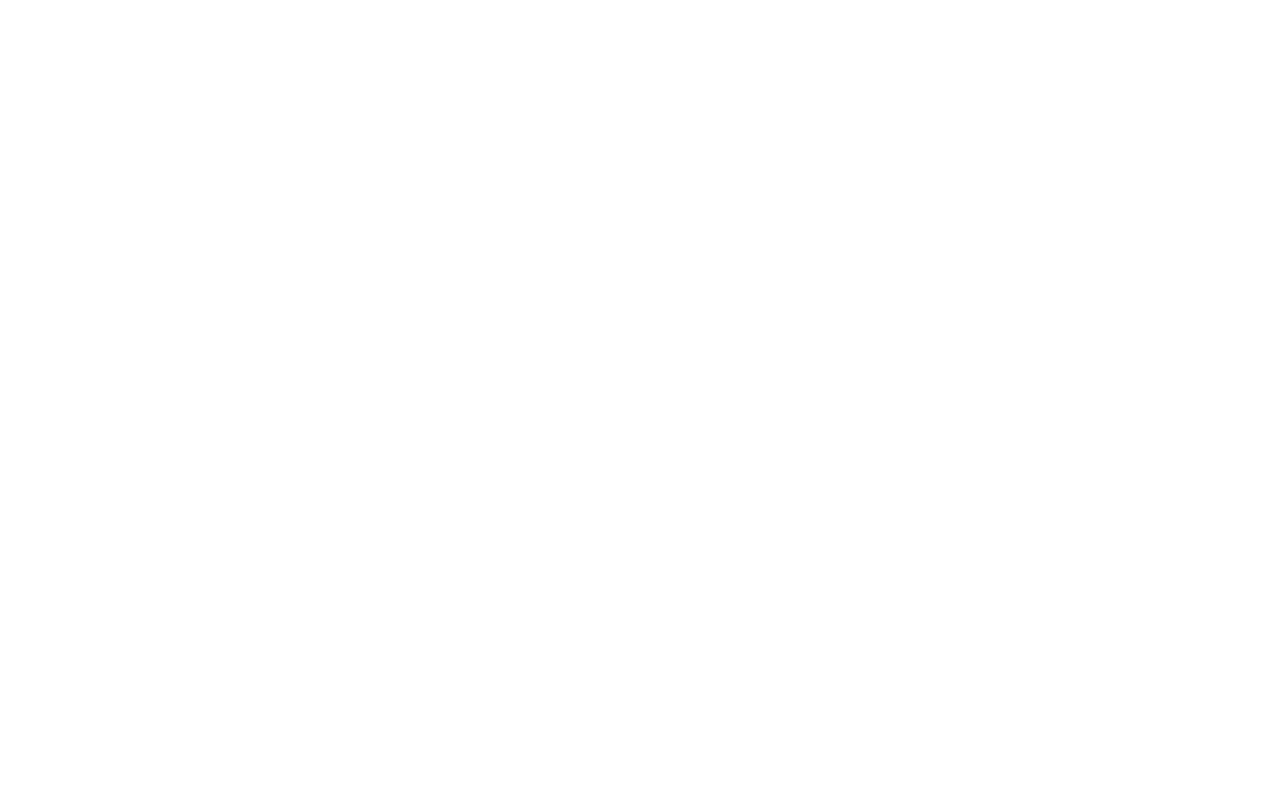
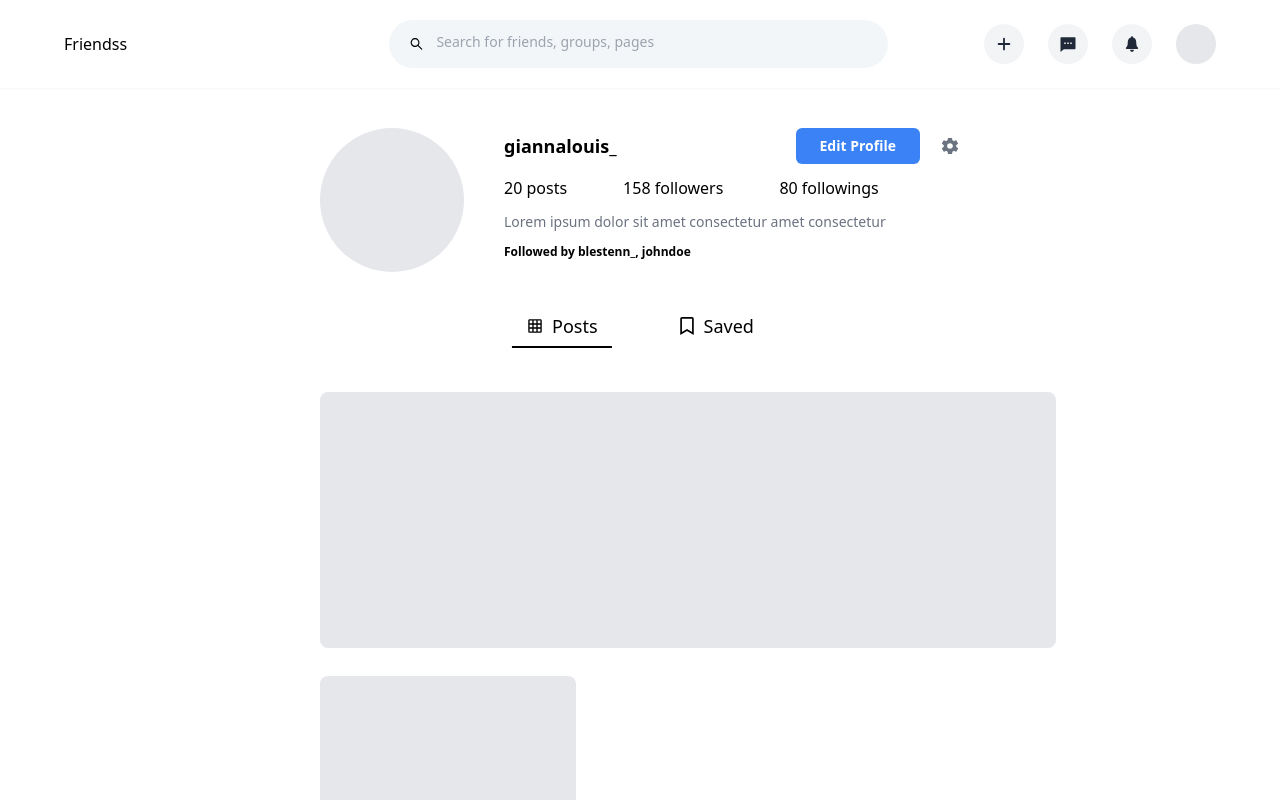
Before and after one commit to blesten/social-media, a React (Create React App) app in the folder client/: page /feeds in a window 1280 px wide. Before the commit this address had no page. Shown: the top 800 px of the page. Built offline with nearby package versions, Linux system fonts and the light colour scheme.

Commit message:
Create feeds page

```diff
--- a/client/src/App.tsx
+++ b/client/src/App.tsx
@@ -2,6 +2,7 @@ import { BrowserRouter as Router, Routes, Route } from 'react-router-dom'
 import Home from './pages/Home'
 import Login from './pages/Login'
 import Register from './pages/Register'
+import Feeds from './pages/Feeds'
 
 const App = () => {
   return (
@@ -11,6 +12,7 @@ const App = () => {
           <Route path='/' element={<Home />} />
           <Route path='/login' element={<Login />} />
           <Route path='/register' element={<Register />} />
+          <Route path='/feeds' element={<Feeds />} />
         </Routes>
       </Router>
     </>
--- /dev/null
+++ b/client/src/pages/Feeds.tsx
@@ -0,0 +1,60 @@
+import { IoMdGrid, IoMdSettings } from 'react-icons/io'
+import Navbar from './../components/general/Navbar'
+import { FaRegBookmark } from 'react-icons/fa'
+
+const Feeds = () => {
+  return (
+    <div>
+      <Navbar />
+      <div className='w-1/2 m-auto py-10'>
+        <div className='flex gap-10'>
+          <div className='w-36 h-36 rounded-full bg-gray-200'></div>
+          <div className='flex-1'>
+            <div className='flex items-center justify-between'>
+              <p className='text-lg font-semibold'>giannalouis_</p>
+              <div className='flex items-center gap-5'>
+                <button className='bg-blue-500 rounded-md text-sm outline-none px-6 py-2 text-white font-semibold'>Edit Profile</button>
+                <IoMdSettings className='text-xl text-gray-500' />
+              </div>
+            </div>
+            <div className='flex items-center gap-14 mt-3'>
+              <div>
+                <p>20 posts</p>
+              </div>
+              <div>
+                <p>158 followers</p>
+              </div>
+              <div>
+                <p>80 followings</p>
+              </div>
+            </div>
+            <div className='mt-3'>
+              <p className='text-sm text-gray-500 text-justify'>Lorem ipsum dolor sit amet consectetur amet consectetur</p>
+            </div>
+            <div className='mt-3 text-xs font-semibold'>
+              <p>Followed by blestenn_, johndoe</p>
+            </div>
+          </div>
+        </div>
+      </div>
+      <div className='flex items-center justify-center gap-20 pb-5'>
+        <div className='flex items-center gap-2 text-lg cursor-pointer relative after:content-[ ] after:absolute after:w-[140%] after:left-1/2 after:-translate-x-1/2 after:h-[2px] after:bg-black after:-bottom-2'>
+          <IoMdGrid />
+          <p>Posts</p>
+        </div>
+        <div className='flex items-center gap-2 text-lg cursor-pointer'>
+          <FaRegBookmark />
+          <p>Saved</p>
+        </div>
+      </div>
+      <div className='w-1/2 m-auto pt-8 pb-16 grid grid-cols-3 gap-x-20 gap-y-7'>
+        <div className='w-64 h-64 bg-gray-200 rounded-lg'></div>
+        <div className='w-64 h-64 bg-gray-200 rounded-lg'></div>
+        <div className='w-64 h-64 bg-gray-200 rounded-lg'></div>
+        <div className='w-64 h-64 bg-gray-200 rounded-lg'></div>
+      </div>
+    </div>
+  )
+}
+
+export default Feeds
```
